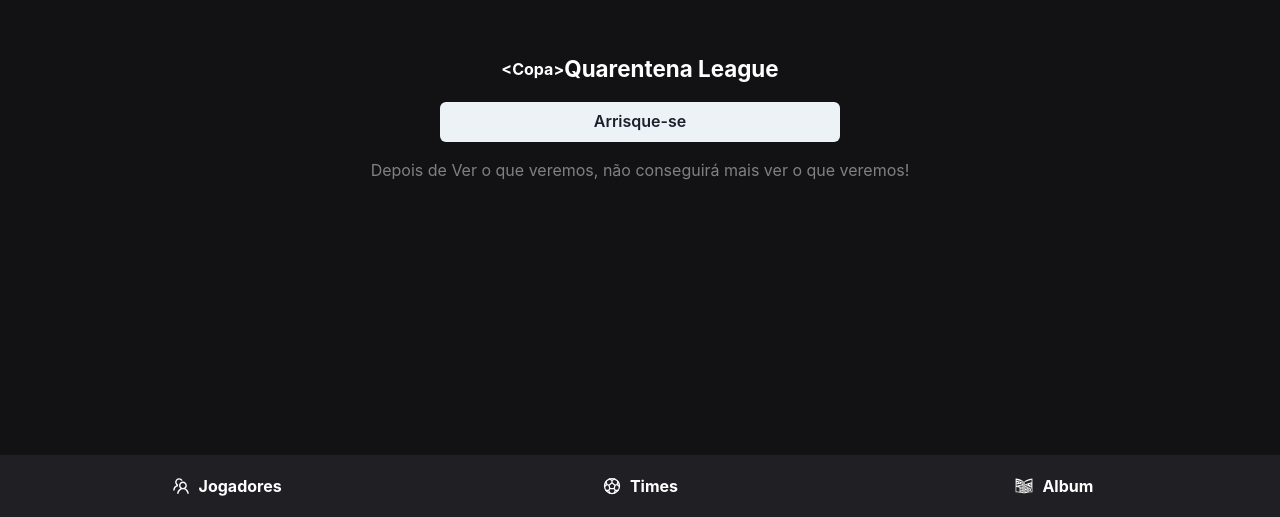
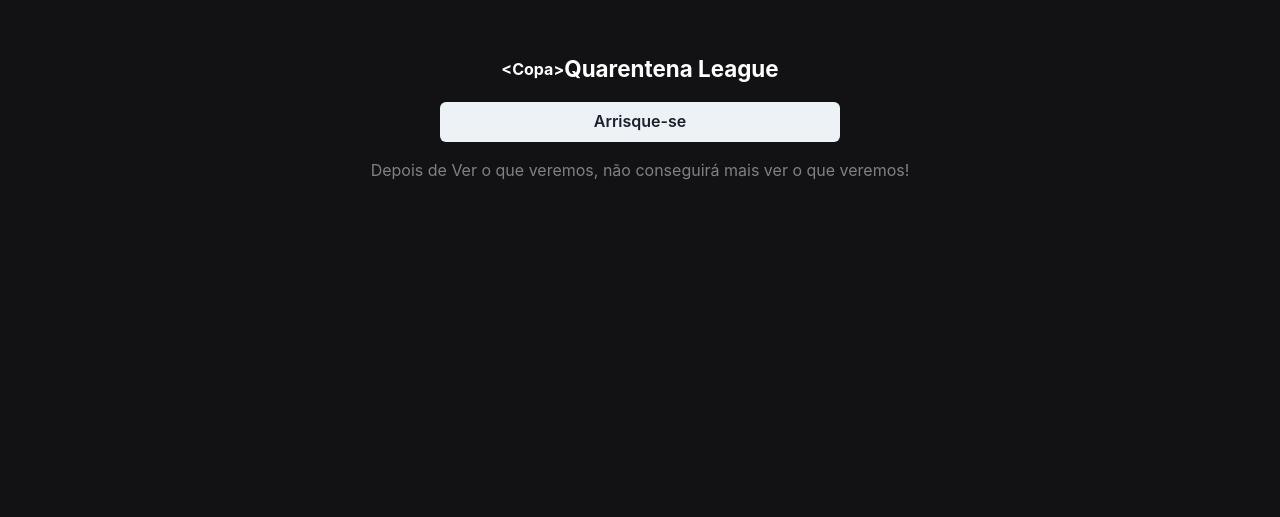
Before and after one commit to jeovabah/QuarentenaLeague, a Next.js app: page / in a window 1280 px wide. Shown: the part 283-800 px from the top of the page. Built offline with nearby package versions, Linux system fonts and the light colour scheme.

Commit message:
adicionando pathname

```diff
--- a/src/components/Container/index.tsx
+++ b/src/components/Container/index.tsx
@@ -1,9 +1,15 @@
 import { Box } from "@chakra-ui/react";
+import { useRouter } from "next/router";
+import { useEffect } from "react";
 import { BottomTabBar } from "../TabBar";
 interface Props {
   children: React.ReactNode;
 }
 export const Container = ({ children, ...rest }: any) => {
+  const router = useRouter();
+  useEffect(() => {
+    console.log(router.pathname);
+  }, [router.pathname]);
   return (
     <Box
       p={"0 20px"}
@@ -16,7 +22,7 @@ export const Container = ({ children, ...rest }: any) => {
       {...rest}
     >
       {children}
-      <BottomTabBar />
+      {router.pathname !== "/" && <BottomTabBar />}
     </Box>
   );
 };
```
